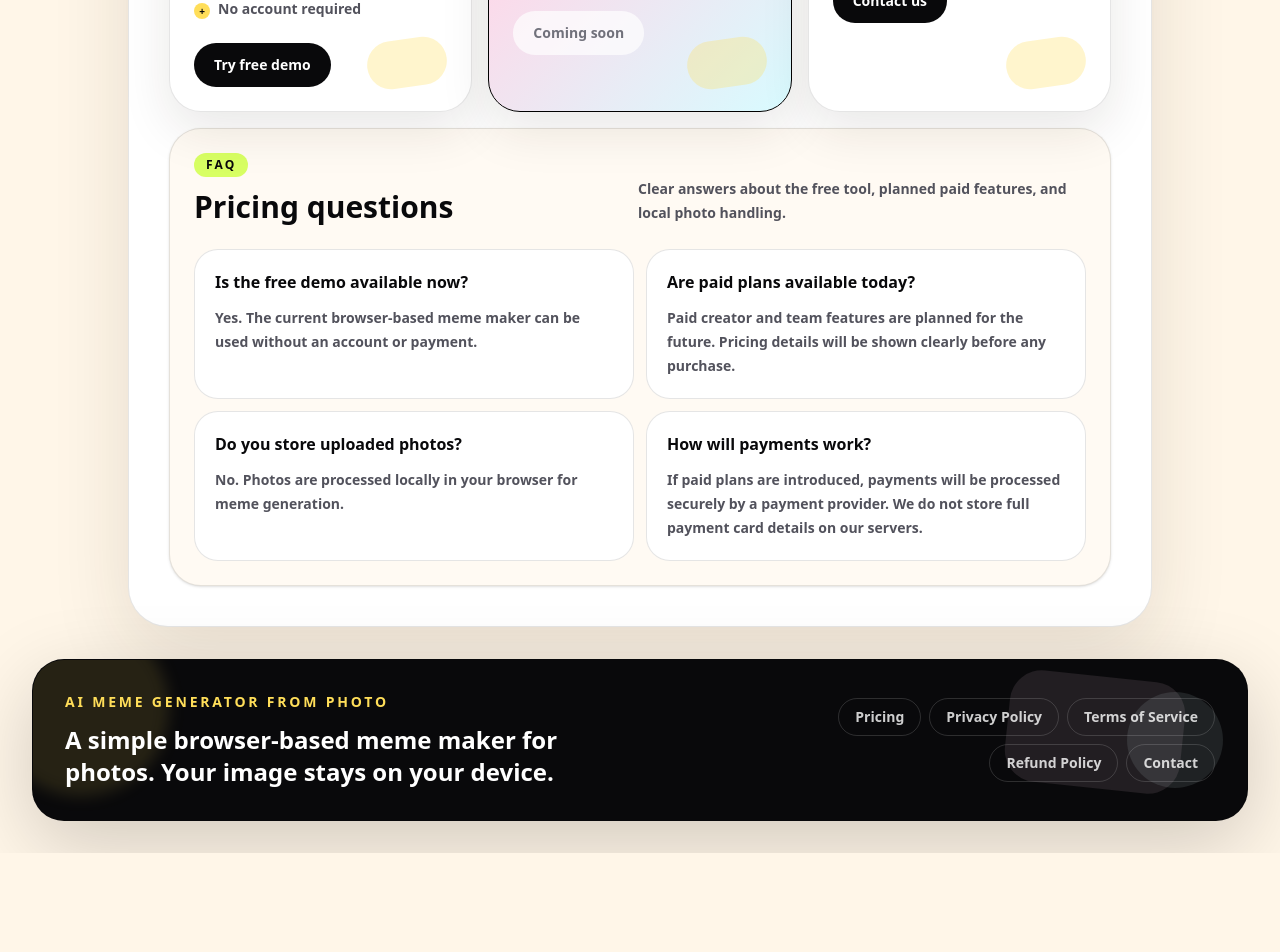
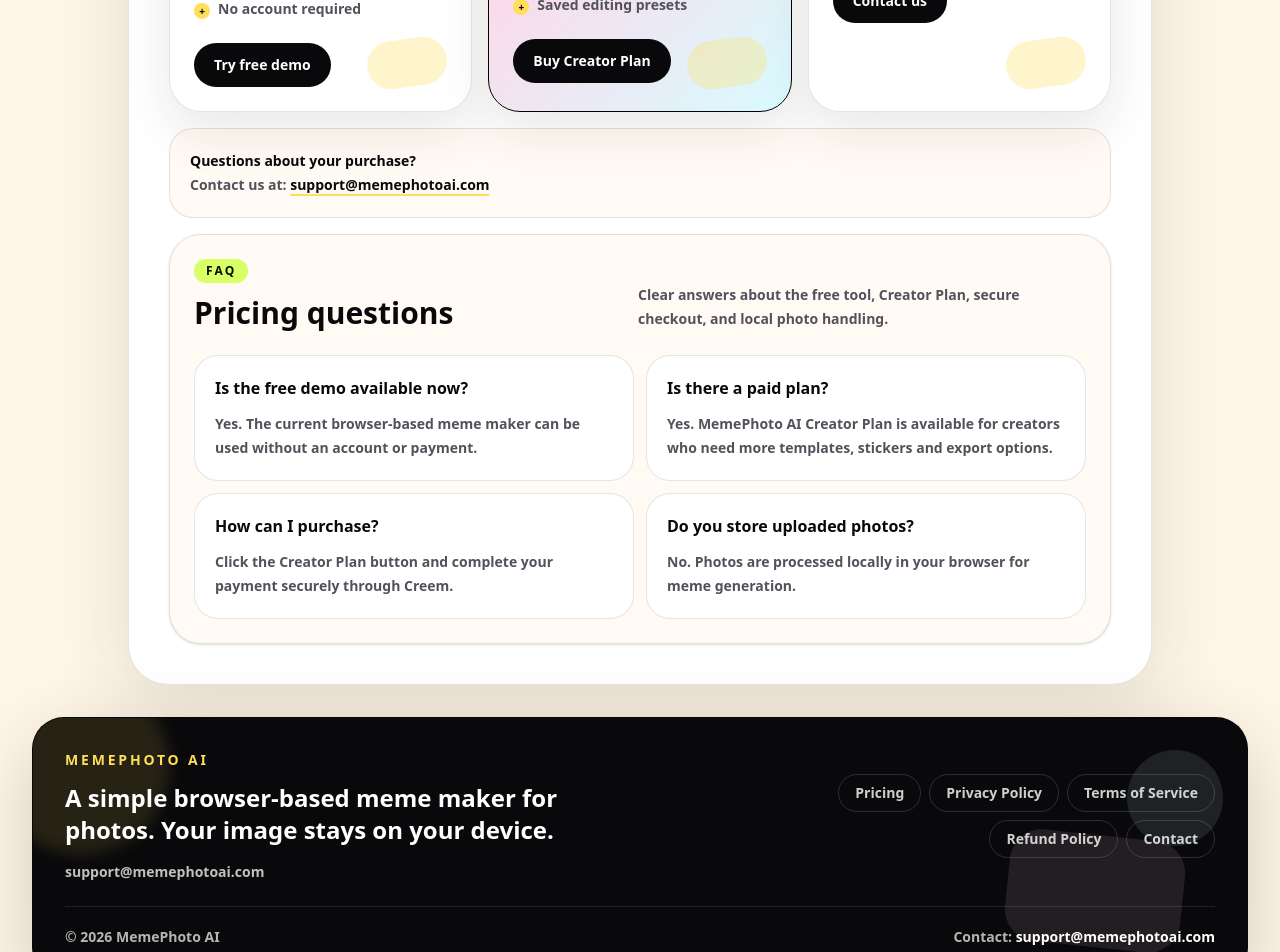
Before and after one commit to fanzulyx2s-cyber/meme-generator-from-photo, a Next.js app: page /pricing in a window 1280 px wide. Shown: the part 980-1932 px from the top of the page. Before the commit the page ends 1833 px from the top, so only its background shows below. Built offline with nearby package versions, Linux system fonts and the light colour scheme.

Commit message:
Update pricing, contact information and support links

```diff
--- a/src/app/contact/page.tsx
+++ b/src/app/contact/page.tsx
@@ -4,15 +4,27 @@
   return (
     <SimplePage
       eyebrow="Contact"
-      title="Contact"
-      description="For questions about MemePhoto AI, support, or planned pricing, use the contact details below."
+      title="Contact MemePhoto AI"
+      description="Need help with MemePhoto AI? For questions about payments, refunds, or using our service, please contact us below."
     >
       <InfoCard title="Product contact">
         <p>
           MemePhoto AI is a lightweight browser-based meme maker for turning
-          photos into shareable reaction images. For product questions, please
-          contact the project owner through the channel where this website was
-          shared.
+          photos into shareable reaction images.
+        </p>
+      </InfoCard>
+      <InfoCard title="Contact email">
+        <p>
+          For questions about payments, refunds, or using our service, please
+          contact:
+        </p>
+        <p>
+          <a
+            href="mailto:support@memephotoai.com"
+            className="font-black text-zinc-950 underline decoration-[#ffde59] decoration-2 underline-offset-4"
+          >
+            support@memephotoai.com
+          </a>
         </p>
       </InfoCard>
       <InfoCard title="Support scope">
--- a/src/app/layout.tsx
+++ b/src/app/layout.tsx
@@ -2,9 +2,9 @@
 import "./globals.css";
 
 export const metadata: Metadata = {
-  title: "AI Meme Generator from Photo",
+  title: "MemePhoto AI - AI Meme Generator from Photo",
   description:
-    "Create photo memes in your browser with local Canvas processing and PNG download.",
+    "MemePhoto AI helps you create photo memes in your browser with local Canvas processing and PNG download.",
 };
 
 export default function RootLayout({
--- a/src/app/page.tsx
+++ b/src/app/page.tsx
@@ -57,6 +57,11 @@
     question: "Can I download the result?",
     answer:
       "Yes. The meme preview can be downloaded as a PNG from the browser after you add your photo and text.",
+  },
+  {
+    question: "How can I contact support?",
+    answer:
+      "If you have any questions about payments, refunds, or using MemePhoto AI, please contact us at support@memephotoai.com.",
   },
 ];
 
@@ -179,6 +184,7 @@
                   Turn any photo into a meme in seconds
                 </h1>
                 <p className="mt-5 max-w-2xl text-lg leading-8 text-zinc-700">
+                  MemePhoto AI is a browser-based AI meme generator from photo.
                   Upload a photo, add top and bottom text, preview it with
                   Canvas, and download a PNG. No login, no database, no server
                   upload.
@@ -398,7 +404,23 @@
                         +
                       </span>
                     </summary>
-                    <p className="relative mt-3 leading-7 text-zinc-600">{faq.answer}</p>
+                    <p className="relative mt-3 leading-7 text-zinc-600">
+                      {faq.question === "How can I contact support?" ? (
+                        <>
+                          If you have any questions about payments, refunds, or
+                          using MemePhoto AI, please contact us at{" "}
+                          <a
+                            href="mailto:support@memephotoai.com"
+                            className="font-black text-zinc-950 underline decoration-[#ffde59] decoration-2 underline-offset-4"
+                          >
+                            support@memephotoai.com
+                          </a>
+                          .
+                        </>
+                      ) : (
+                        faq.answer
+                      )}
+                    </p>
                   </details>
                 ))}
               </div>
--- a/src/app/pricing/page.tsx
+++ b/src/app/pricing/page.tsx
@@ -1,4 +1,5 @@
 import Link from "next/link";
+import { CreatorCheckoutButton } from "@/components/creator-checkout-button";
 import { SimplePage } from "@/components/simple-page";
 
 const plans = [
@@ -22,21 +23,22 @@
     featured: false,
   },
   {
-    name: "Creator",
-    price: "Coming soon",
-    badge: "Planned",
+    name: "Creator Plan",
+    price: "$9",
+    priceNote: "One-time payment",
+    badge: "Available now",
     description:
-      "More tools for creators who make memes, reactions, and social content regularly.",
+      "For creators who want more templates, stickers and export options.",
     features: [
       "More caption presets",
       "More sticker packs",
-      "Watermark-free exports",
+      "No watermark export",
       "More output sizes",
       "Batch meme creation",
       "Saved editing presets",
     ],
-    href: "",
-    cta: "Coming soon",
+    href: "creem",
+    cta: "Buy Creator Plan",
     featured: true,
   },
   {
@@ -65,19 +67,19 @@
       "Yes. The current browser-based meme maker can be used without an account or payment.",
   },
   {
-    question: "Are paid plans available today?",
+    question: "Is there a paid plan?",
     answer:
-      "Paid creator and team features are planned for the future. Pricing details will be shown clearly before any purchase.",
+      "Yes. MemePhoto AI Creator Plan is available for creators who need more templates, stickers and export options.",
+  },
+  {
+    question: "How can I purchase?",
+    answer:
+      "Click the Creator Plan button and complete your payment securely through Creem.",
   },
   {
     question: "Do you store uploaded photos?",
     answer:
       "No. Photos are processed locally in your browser for meme generation.",
-  },
-  {
-    question: "How will payments work?",
-    answer:
-      "If paid plans are introduced, payments will be processed securely by a payment provider. We do not store full payment card details on our servers.",
   },
 ];
 
@@ -86,7 +88,7 @@
     <SimplePage
       eyebrow="Pricing"
       title="Simple pricing for fast meme creation"
-      description="Start with the free browser-based meme maker. Paid creator and team features are planned for future workflows."
+      description="Start with the free browser-based meme maker, or choose Creator Plan for more templates, stickers, and export options."
     >
       <div className="grid gap-4 md:grid-cols-3">
         {plans.map((plan) => (
@@ -105,6 +107,11 @@
             </span>
             <h2 className="relative mt-6 text-2xl font-black">{plan.name}</h2>
             <p className="relative mt-4 text-4xl font-black">{plan.price}</p>
+            {"priceNote" in plan ? (
+              <p className="relative mt-2 text-sm font-black text-zinc-700">
+                {plan.priceNote}
+              </p>
+            ) : null}
             <p className="relative mt-4 min-h-20 text-sm font-semibold leading-6 text-zinc-600">
               {plan.description}
             </p>
@@ -118,7 +125,9 @@
                 </li>
               ))}
             </ul>
-            {plan.href ? (
+            {plan.href === "creem" ? (
+              <CreatorCheckoutButton>{plan.cta}</CreatorCheckoutButton>
+            ) : plan.href ? (
               <Link
                 href={plan.href}
                 className="relative mt-6 inline-flex rounded-full bg-zinc-950 px-5 py-3 text-sm font-black text-white transition hover:-translate-y-0.5 hover:shadow-lg"
@@ -138,6 +147,19 @@
         ))}
       </div>
 
+      <div className="rounded-[1.5rem] border border-black/10 bg-[#fffaf3] p-5 text-sm font-semibold leading-6 text-zinc-600">
+        <p className="font-black text-zinc-950">Questions about your purchase?</p>
+        <p>
+          Contact us at:{" "}
+          <a
+            href="mailto:support@memephotoai.com"
+            className="font-black text-zinc-950 underline decoration-[#ffde59] decoration-2 underline-offset-4"
+          >
+            support@memephotoai.com
+          </a>
+        </p>
+      </div>
+
       <section className="rounded-[2rem] border border-black/10 bg-[#fffaf3] p-6 shadow-sm">
         <div className="flex flex-col gap-2 sm:flex-row sm:items-end sm:justify-between">
           <div>
@@ -147,8 +169,8 @@
             <h2 className="mt-3 text-3xl font-black">Pricing questions</h2>
           </div>
           <p className="max-w-md text-sm font-semibold leading-6 text-zinc-600">
-            Clear answers about the free tool, planned paid features, and local
-            photo handling.
+            Clear answers about the free tool, Creator Plan, secure checkout,
+            and local photo handling.
           </p>
         </div>
         <div className="mt-6 grid gap-3 md:grid-cols-2">
--- /dev/null
+++ b/src/components/creator-checkout-button.tsx
@@ -0,0 +1,30 @@
+"use client";
+
+import type { ReactNode } from "react";
+
+type CreatorCheckoutButtonProps = {
+  children: ReactNode;
+};
+
+export function CreatorCheckoutButton({ children }: CreatorCheckoutButtonProps) {
+  const handleClick = () => {
+    const checkoutUrl = process.env.NEXT_PUBLIC_CREEM_CHECKOUT_URL;
+
+    if (!checkoutUrl) {
+      window.alert("Payment link is not available yet.");
+      return;
+    }
+
+    window.location.href = checkoutUrl;
+  };
+
+  return (
+    <button
+      type="button"
+      onClick={handleClick}
+      className="relative mt-6 inline-flex rounded-full bg-zinc-950 px-5 py-3 text-sm font-black text-white transition hover:-translate-y-0.5 hover:shadow-lg"
+    >
+      {children}
+    </button>
+  );
+}
--- a/src/components/site-footer.tsx
+++ b/src/components/site-footer.tsx
@@ -18,11 +18,19 @@
         <div className="relative grid gap-8 md:grid-cols-[1.2fr_1fr] md:items-center">
           <div>
             <p className="text-sm font-black uppercase tracking-[0.2em] text-[#ffde59]">
-              AI Meme Generator from Photo
+              MemePhoto AI
             </p>
             <p className="mt-3 max-w-xl text-balance text-2xl font-black">
               A simple browser-based meme maker for photos. Your image stays on
               your device.
+            </p>
+            <p className="mt-4 text-sm font-semibold text-white/75">
+              <a
+                href="mailto:support@memephotoai.com"
+                className="transition hover:text-[#ffde59]"
+              >
+                support@memephotoai.com
+              </a>
             </p>
           </div>
 
@@ -38,6 +46,18 @@
             ))}
           </div>
         </div>
+        <div className="relative mt-6 flex flex-col gap-2 border-t border-white/10 pt-5 text-sm font-semibold text-white/70 sm:flex-row sm:items-center sm:justify-between">
+          <p>&copy; 2026 MemePhoto AI</p>
+          <p>
+            Contact:{" "}
+            <a
+              href="mailto:support@memephotoai.com"
+              className="text-white transition hover:text-[#ffde59]"
+            >
+              support@memephotoai.com
+            </a>
+          </p>
+        </div>
       </div>
     </footer>
   );
```
